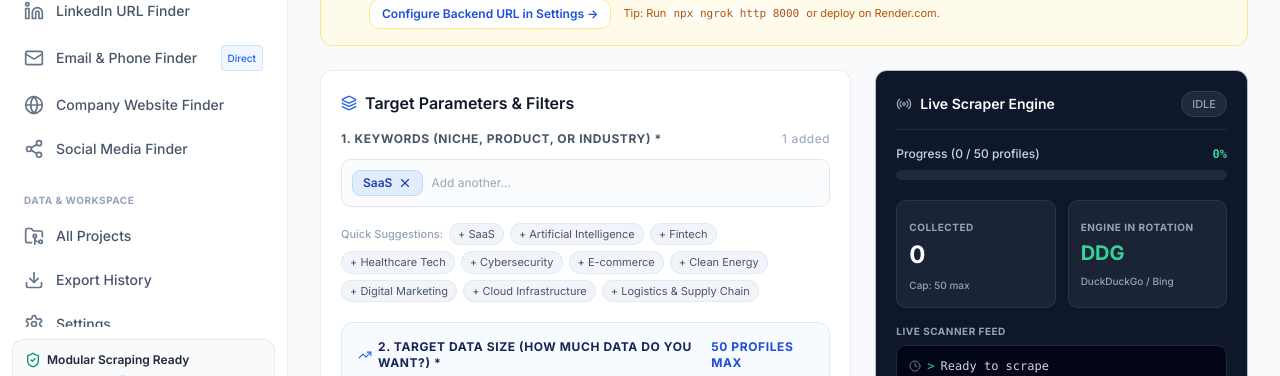
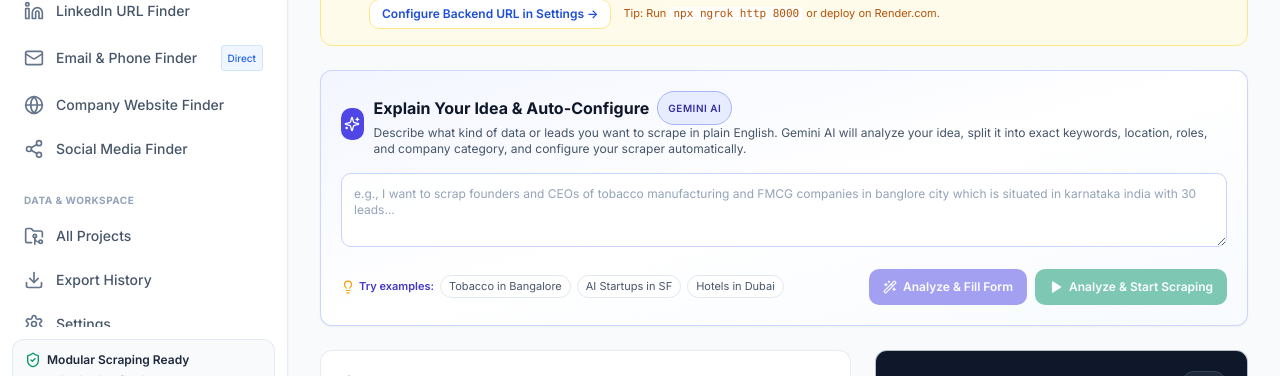
Before and after one commit to pujamavadhiya/AI-Auto-Scrapper, a React (Vite) app: page /keyword-collector in a window 1280 px wide. Shown: the part 349-725 px from the top of the page. Built offline with nearby package versions, Linux system fonts and the light colour scheme; no server answers.

Commit message:
feat(collector): add 'Explain Your Idea' AI prompt parser and auto-fill scraper

```diff
--- a/src/pages/KeywordLeadCollector.tsx
+++ b/src/pages/KeywordLeadCollector.tsx
@@ -22,6 +22,8 @@ import {
   Clock,
   ShieldCheck,
   TrendingUp,
+  Lightbulb,
+  Wand2,
 } from 'lucide-react';
 import * as XLSX from 'xlsx';
 import { Card } from '../components/ui/Card';
@@ -109,6 +111,11 @@ export const KeywordLeadCollector: React.FC = () => {
   const [verifyWithGemini, setVerifyWithGemini] = useState(true);
   const [isVerifyingGemini, setIsVerifyingGemini] = useState(false);
 
+  // Natural Language Idea State
+  const [ideaText, setIdeaText] = useState('');
+  const [isParsingIdea, setIsParsingIdea] = useState(false);
+  const [ideaSummary, setIdeaSummary] = useState<string | null>(null);
+
   // Execution & Live Scraper State
   const [isRunning, setIsRunning] = useState(false);
   const [taskId, setTaskId] = useState<string | null>(null);
@@ -180,9 +187,91 @@ export const KeywordLeadCollector: React.FC = () => {
     setTitles(titles.filter((item) => item !== t));
   };
 
+  // Parse Scraping Idea with Gemini AI
+  const handleParseIdea = async (): Promise<any | null> => {
+    const text = ideaText.trim();
+    if (!text) {
+      alert('Please describe what kind of data or leads you want to scrape.');
+      return null;
+    }
+
+    setIsParsingIdea(true);
+    setIdeaSummary(null);
+    const apiBase = getApiBaseUrl();
+    if (!apiBase) {
+      setIsParsingIdea(false);
+      alert('Backend server URL is not configured.');
+      return null;
+    }
+
+    try {
+      const res = await fetch(`${apiBase}/api/collector/parse-idea`, {
+        method: 'POST',
+        headers: { 'Content-Type': 'application/json' },
+        body: JSON.stringify({ idea: text }),
+      });
+
+      if (!res.ok) {
+        const err = await res.json().catch(() => ({}));
+        throw new Error(err.detail || 'Failed to parse your scraping idea.');
+      }
+
+      const data = await res.json();
+      if (data.keywords && data.keywords.length > 0) {
+        setKeywords(data.keywords);
+      }
+      if (data.city !== undefined) setCity(data.city);
+      if (data.state !== undefined) setState(data.state);
+      if (data.country) setCountry(data.country);
+      if (data.titles && data.titles.length > 0) setTitles(data.titles);
+      if (data.company_size) setCompanySize(data.company_size);
+      if (data.target_count) setTargetCount(data.target_count);
+
+      const explanation = data.explanation || 'Idea parsed and form fields auto-configured successfully.';
+      setIdeaSummary(explanation);
+      return data;
+    } catch (err: any) {
+      alert(`Error analyzing idea: ${err.message || err}`);
+      return null;
+    } finally {
+      setIsParsingIdea(false);
+    }
+  };
+
+  const handleParseAndScrap = async () => {
+    const data = await handleParseIdea();
+    if (data && data.keywords && data.keywords.length > 0) {
+      handleStartScraping({
+        keywords: data.keywords,
+        city: data.city || '',
+        state: data.state || '',
+        country: data.country || 'United States',
+        titles: data.titles || DEFAULT_TITLES,
+        targetCount: data.target_count || 50,
+        companySize: data.company_size || 'all',
+      });
+    }
+  };
+
   // Start Scraping
-  const handleStartScraping = async () => {
-    if (keywords.length === 0) {
+  const handleStartScraping = async (overrides?: {
+    keywords?: string[];
+    country?: string;
+    state?: string;
+    city?: string;
+    targetCount?: number;
+    titles?: string[];
+    companySize?: string;
+  }) => {
+    const activeKeywords = overrides?.keywords || keywords;
+    const activeCountry = overrides?.country ?? country;
+    const activeState = overrides?.state ?? state;
+    const activeCity = overrides?.city ?? city;
+    const activeTargetCount = overrides?.targetCount ?? targetCount;
+    const activeTitles = overrides?.titles ?? titles;
+    const activeCompanySize = overrides?.companySize ?? companySize;
+
+    if (activeKeywords.length === 0) {
       alert('Please enter at least one keyword.');
       return;
     }
@@ -210,13 +299,13 @@ export const KeywordLeadCollector: React.FC = () => {
         method: 'POST',
         headers: { 'Content-Type': 'application/json' },
         body: JSON.stringify({
-          keywords,
-          country,
-          state,
-          city,
-          targetCount,
-          titles,
-          companySize,
+          keywords: activeKeywords,
+          country: activeCountry,
+          state: activeState,
+          city: activeCity,
+          targetCount: activeTargetCount,
+          titles: activeTitles,
+          companySize: activeCompanySize,
           enrichCompany,
           verifyWithGemini,
         }),
@@ -481,7 +570,7 @@ export const KeywordLeadCollector: React.FC = () => {
           {!isRunning ? (
             <Button
               variant="primary"
-              onClick={handleStartScraping}
+              onClick={() => handleStartScraping()}
               className="bg-blue-600 hover:bg-blue-700 text-white font-semibold flex items-center gap-2 shadow-sm"
             >
               <Play className="w-4 h-4 fill-white" />
@@ -525,6 +614,105 @@ export const KeywordLeadCollector: React.FC = () => {
           </div>
         </div>
       )}
+
+      {/* Explain Your Idea with AI (Natural Language Prompt Section) */}
+      <Card className="p-5 border-indigo-200/90 bg-gradient-to-br from-indigo-50/70 via-white to-blue-50/50 shadow-sm relative overflow-hidden">
+        <div className="flex items-start justify-between gap-4">
+          <div className="space-y-1">
+            <div className="flex items-center gap-2.5">
+              <div className="w-8 h-8 rounded-lg bg-indigo-600 text-white flex items-center justify-center shadow-xs">
+                <Sparkles className="w-4 h-4" />
+              </div>
+              <div>
+                <h2 className="text-base font-bold text-slate-900 flex items-center gap-2">
+                  Explain Your Idea & Auto-Configure
+                  <Badge variant="outline" className="text-[10px] bg-indigo-100/70 text-indigo-800 border-indigo-300 font-semibold uppercase tracking-wider">
+                    Gemini AI
+                  </Badge>
+                </h2>
+                <p className="text-xs text-slate-600">
+                  Describe what kind of data or leads you want to scrape in plain English. Gemini AI will analyze your idea, split it into exact keywords, location, roles, and company category, and configure your scraper automatically.
+                </p>
+              </div>
+            </div>
+          </div>
+        </div>
+
+        <div className="mt-4 space-y-3">
+          <div className="relative">
+            <textarea
+              value={ideaText}
+              onChange={(e) => setIdeaText(e.target.value)}
+              placeholder="e.g., I want to scrap founders and CEOs of tobacco manufacturing and FMCG companies in banglore city which is situated in karnataka india with 30 leads..."
+              rows={3}
+              className="w-full text-xs p-3 rounded-lg border border-indigo-200 bg-white/90 shadow-2xs focus:border-indigo-500 focus:ring-1 focus:ring-indigo-500 outline-none text-slate-800 placeholder:text-slate-400"
+            />
+          </div>
+
+          <div className="flex flex-wrap items-center justify-between gap-3 pt-1">
+            <div className="flex items-center gap-1.5 flex-wrap text-[11px] text-slate-500">
+              <span className="font-semibold text-indigo-700 flex items-center gap-1">
+                <Lightbulb className="w-3.5 h-3.5 text-amber-500" />
+                Try examples:
+              </span>
+              <button
+                type="button"
+                onClick={() => setIdeaText("Tobacco manufacturers and cigarette producers in Bangalore Karnataka India, target founders and directors with 25 leads")}
+                className="px-2 py-0.5 rounded-full bg-white border border-slate-200 hover:border-indigo-400 text-slate-600 hover:text-indigo-700 transition-colors cursor-pointer text-[11px]"
+              >
+                Tobacco in Bangalore
+              </button>
+              <button
+                type="button"
+                onClick={() => setIdeaText("SaaS & AI startup founders and CTOs in San Francisco Bay Area with 11-50 employees")}
+                className="px-2 py-0.5 rounded-full bg-white border border-slate-200 hover:border-indigo-400 text-slate-600 hover:text-indigo-700 transition-colors cursor-pointer text-[11px]"
+              >
+                AI Startups in SF
+              </button>
+              <button
+                type="button"
+                onClick={() => setIdeaText("Boutique hotel owners and luxury resort general managers in Dubai, UAE")}
+                className="px-2 py-0.5 rounded-full bg-white border border-slate-200 hover:border-indigo-400 text-slate-600 hover:text-indigo-700 transition-colors cursor-pointer text-[11px]"
+              >
+                Hotels in Dubai
+              </button>
+            </div>
+
+            <div className="flex items-center gap-2">
+              <Button
+                type="button"
+                onClick={handleParseIdea}
+                disabled={isParsingIdea || !ideaText.trim()}
+                className="bg-indigo-600 hover:bg-indigo-700 text-white text-xs font-semibold px-3.5 py-2 flex items-center gap-1.5 shadow-xs"
+              >
+                <Wand2 className={`w-3.5 h-3.5 ${isParsingIdea ? 'animate-spin' : ''}`} />
+                {isParsingIdea ? "Gemini Parsing..." : "Analyze & Fill Form"}
+              </Button>
+              <Button
+                type="button"
+                onClick={handleParseAndScrap}
+                disabled={isParsingIdea || isRunning || !ideaText.trim()}
+                className="bg-emerald-600 hover:bg-emerald-700 text-white text-xs font-semibold px-3.5 py-2 flex items-center gap-1.5 shadow-xs"
+                title="Analyze idea with Gemini and immediately start scraping"
+              >
+                <Play className="w-3.5 h-3.5 fill-white" />
+                Analyze & Start Scraping
+              </Button>
+            </div>
+          </div>
+
+          {/* Idea Parse Feedback Banner */}
+          {ideaSummary && (
+            <div className="p-3 rounded-lg bg-emerald-50 border border-emerald-200 text-emerald-900 text-xs flex items-start gap-2.5 animate-fadeIn">
+              <CheckCircle2 className="w-4 h-4 text-emerald-600 shrink-0 mt-0.5" />
+              <div className="flex-1">
+                <p className="font-semibold text-emerald-950">Idea Analyzed & Configured with Gemini AI</p>
+                <p className="text-emerald-800 text-[11px] mt-0.5 leading-relaxed">{ideaSummary}</p>
+              </div>
+            </div>
+          )}
+        </div>
+      </Card>
 
       {/* Main Grid: Config Form & Live Crawler Panel */}
       <div className="grid grid-cols-1 lg:grid-cols-12 gap-6">
```
Also changed, not shown: 2 other files (tests, documents, lock files or other folders).
